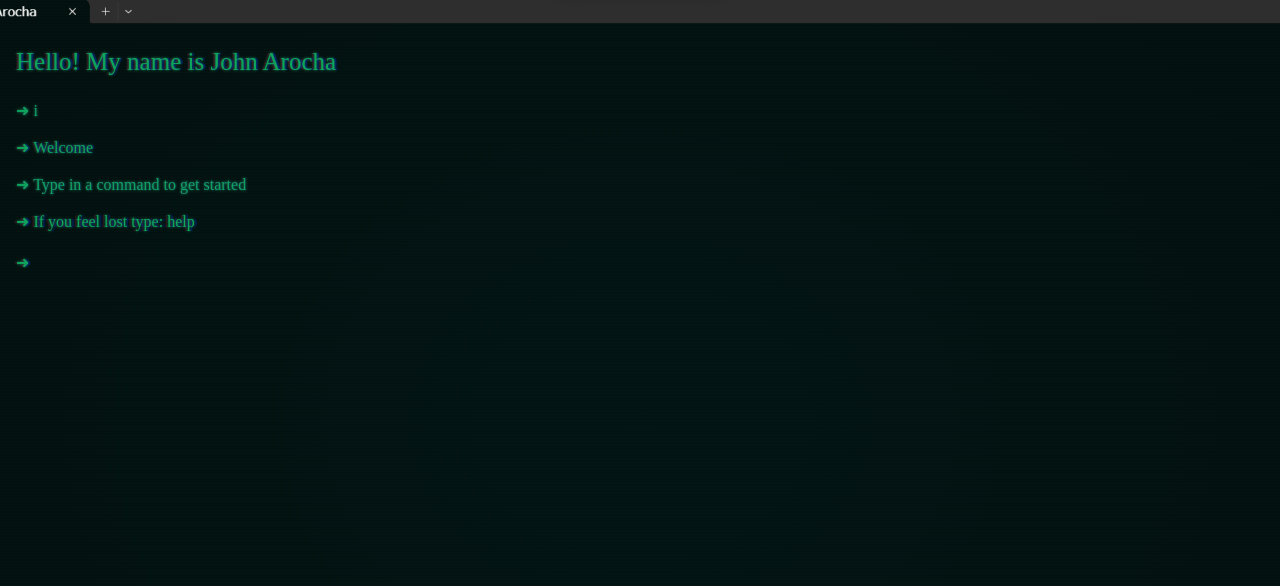
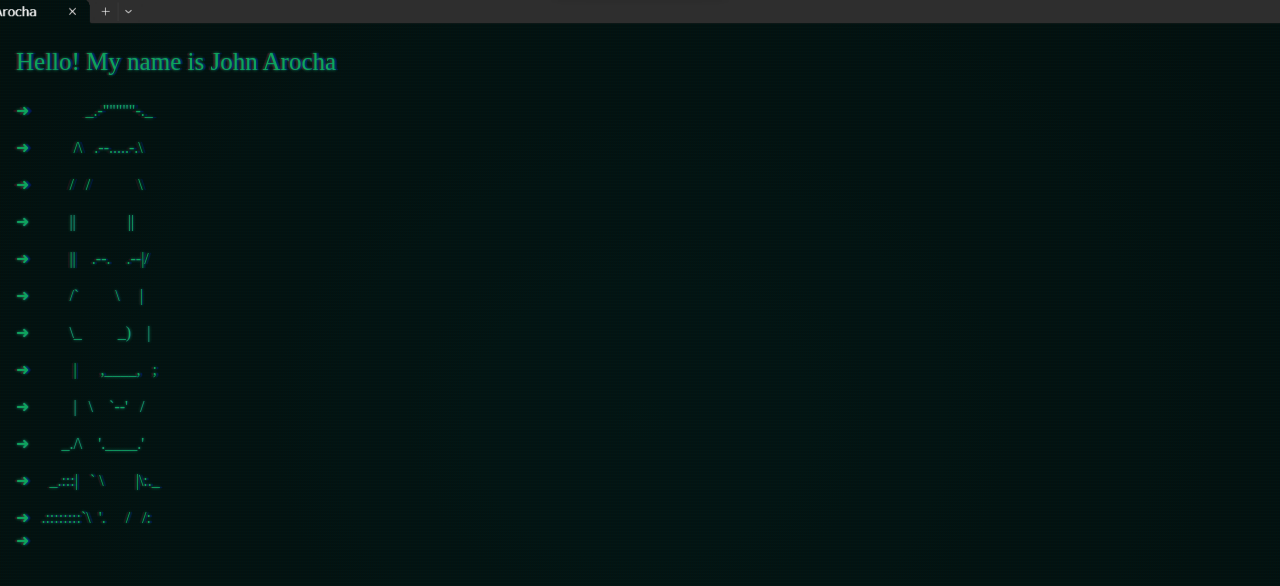
Before and after one commit to JohnArochaDev/Portfolio, a React (Create React App) app: page / in a window 1280 px wide. Shown: the top 586 px of the page. Built offline with nearby package versions, Linux system fonts and the light colour scheme; a web font is replaced by a local one.

Commit message:
added ascii art with \u00A0

```diff
--- a/src/components/Terminal/Terminal.jsx
+++ b/src/components/Terminal/Terminal.jsx
@@ -14,12 +14,28 @@ export default function Terminal() {
 
 // \u00A0 = 1 empty space
 
+  // const [text, setText] = useState([
+  //   [],
+  //   ['          i'],
+  //   ['Welcome'],
+  //   ['Type in a command to get started'],
+  //   ['If you feel lost type: help']
+  // ])
+
   const [text, setText] = useState([
-    [],
-    ['          i'],
-    ['Welcome'],
-    ['Type in a command to get started'],
-    ['If you feel lost type: help']
+    ['\u00A0\u00A0\u00A0\u00A0\u00A0\u00A0\u00A0\u00A0\u00A0\u00A0\u00A0 _.-"""""-._ '],
+    ['\u00A0\u00A0\u00A0\u00A0\u00A0\u00A0\u00A0\u00A0\u00A0 /\\ \u00A0 .--.....-.\\ '],
+    ['\u00A0\u00A0\u00A0\u00A0\u00A0\u00A0\u00A0\u00A0 / \u00A0 / \u00A0\u00A0\u00A0\u00A0\u00A0\u00A0\u00A0\u00A0\u00A0\u00A0 \\'],
+    ['\u00A0\u00A0\u00A0\u00A0\u00A0\u00A0\u00A0\u00A0 || \u00A0\u00A0\u00A0\u00A0\u00A0\u00A0\u00A0\u00A0\u00A0\u00A0\u00A0 || '],
+    ['\u00A0\u00A0\u00A0\u00A0\u00A0\u00A0\u00A0\u00A0 || \u00A0\u00A0 .--. \u00A0\u00A0 .--|/ '],
+    ['\u00A0\u00A0\u00A0\u00A0\u00A0\u00A0\u00A0\u00A0 /` \u00A0\u00A0\u00A0\u00A0 \u00A0\u00A0 \\ \u00A0 \u00A0 | '],
+    ['\u00A0\u00A0\u00A0\u00A0\u00A0\u00A0\u00A0\u00A0 \\_ \u00A0\u00A0\u00A0\u00A0\u00A0\u00A0\u00A0 _) \u00A0\u00A0 | '],
+    ['\u00A0\u00A0\u00A0\u00A0\u00A0\u00A0\u00A0\u00A0\u00A0 | \u00A0\u00A0\u00A0\u00A0 ,____, \u00A0 ; '],
+    ["\u00A0\u00A0\u00A0\u00A0\u00A0\u00A0\u00A0\u00A0\u00A0 | \u00A0 \\ \u00A0\u00A0 `--' \u00A0 / "],
+    ["\u00A0\u00A0\u00A0\u00A0\u00A0\u00A0 _./\\ \u00A0\u00A0 '.____.' "],
+    ['\u00A0\u00A0\u00A0 _.:::| \u00A0 ` \\ \u00A0\u00A0\u00A0\u00A0\u00A0\u00A0 |\\:._ '],
+    ["\u00A0 .::::::::`\\ \u00A0'. \u00A0\u00A0\u00A0 / \u00A0 /::::. "],
+    ['/jgs::::::::|/::\\/:\\|:::::\\ ']
   ])
 
   const [codes, setCodes] = useState([
```
Also changed, not shown: 1 other file (tests, documents, lock files or other folders).
